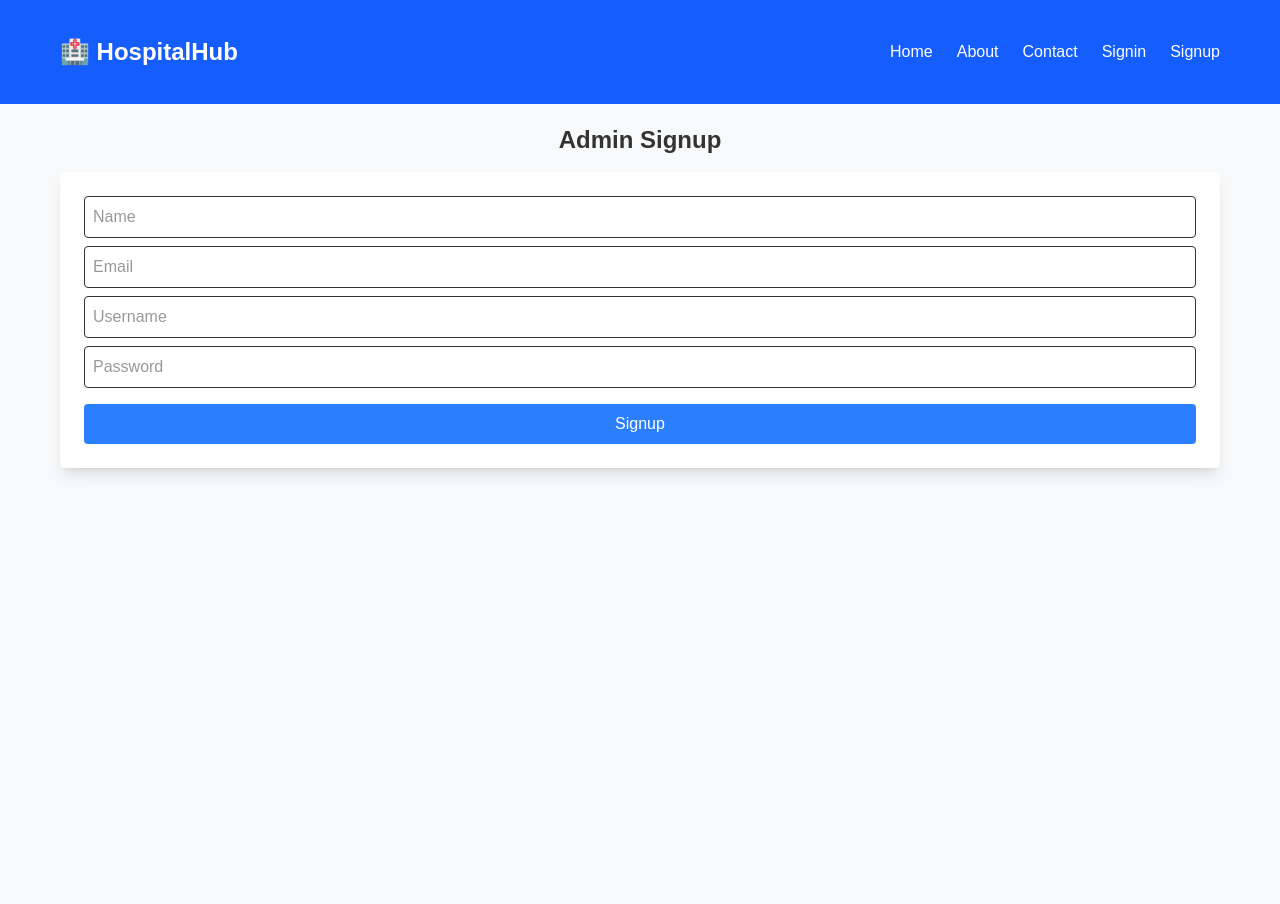
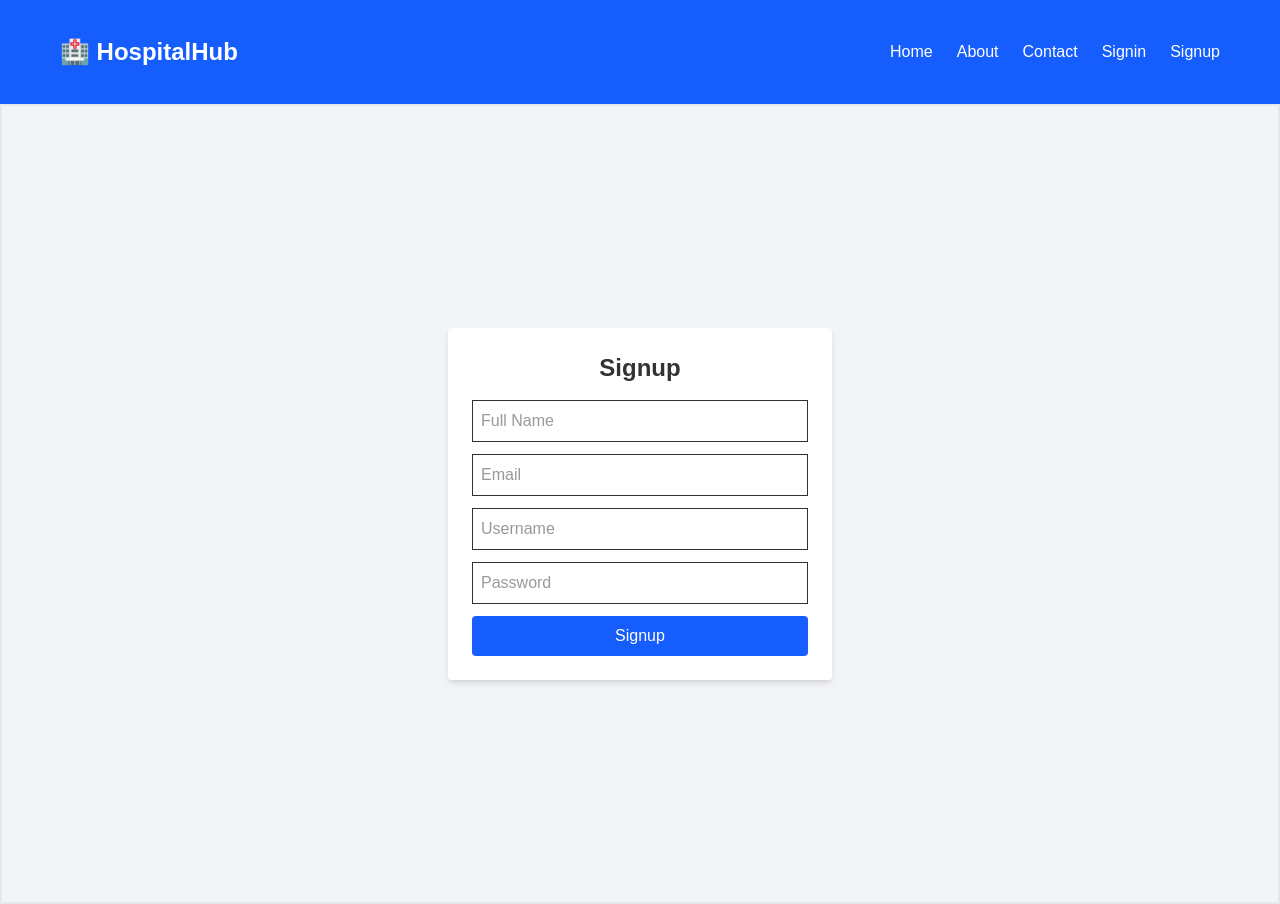
Before and after one commit to Rishiyaduwanshi/hospitalhub, a React (Vite) app: page /signup in a window 1280 px wide. Before the commit the page ends 800 px from the top, so only its background shows below. Built offline with nearby package versions, Linux system fonts and the light colour scheme; no server answers.

Commit message:
Refactor -> Authentication flow with improved error handling and UI updates for Signin and Signup components

```diff
--- a/src/auth/Signin.jsx
+++ b/src/auth/Signin.jsx
@@ -8,6 +8,7 @@ const API_BASE_URL = import.meta.env.VITE_API_BASE_URL;
 const Signin = () => {
   const { isAuthenticated } = useAuth();
   const navigate = useNavigate();
+  isAuthenticated && navigate("/admin/dashboard");
   const [formData, setFormData] = useState({ usernameOrEmail: "", password: "" });
 
   const handleChange = (e) => setFormData({ ...formData, [e.target.name]: e.target.value });
@@ -22,8 +23,8 @@ const Signin = () => {
         body: JSON.stringify(formData),
       });
 
-      if (!response.ok) throw new Error("Invalid credentials");
-
+      const result = await response.json();
+      if (!response.ok) throw new Error(result.message ?? "Invalid credentials");
       toast.success("Signin successful!");
       navigate("/admin/dashboard");
       window.location.reload();
--- a/src/auth/Signup.jsx
+++ b/src/auth/Signup.jsx
@@ -24,23 +24,29 @@ const Signup = () => {
         body: JSON.stringify(formData),
       });
 
-      if (!response.ok) throw new Error("Signup failed!");
-      toast.success("Signup successful! Please login.");
+      const result = await response.json();
+
+      if (!response.ok) {
+        throw new Error(result.message || "Signup failed"); // ✅ Backend Se Aaya Message Dikhayenge
+      }
+      toast.success("Signup successful! Please sign in.");
     } catch (error) {
-      toast.error(error.message);
+      toast.error(error.message); // ✅ Backend Ka Actual Error Message Show Hoga
     }
   };
 
   return (
-    <div className="container mx-auto max-w-md mt-10">
-      <h2 className="text-2xl font-bold text-center mb-4">Admin Signup</h2>
-      <form className="bg-white p-6 rounded shadow-lg" onSubmit={handleSubmit}>
-        <input type="text" name="name" placeholder="Name" onChange={handleChange} required className="w-full p-2 mb-2 border rounded" />
-        <input type="email" name="email" placeholder="Email" onChange={handleChange} required className="w-full p-2 mb-2 border rounded" />
-        <input type="text" name="username" placeholder="Username" onChange={handleChange} required className="w-full p-2 mb-2 border rounded" />
-        <input type="password" name="password" placeholder="Password" onChange={handleChange} required className="w-full p-2 mb-4 border rounded" />
-        <button type="submit" className="w-full bg-blue-500 text-white p-2 rounded">Signup</button>
-      </form>
+    <div className="min-h-screen flex items-center justify-center bg-gray-100 border-2 border-gray-200">
+      <div className="bg-white p-6 rounded shadow-md w-96">
+        <h2 className="text-2xl font-bold mb-4 text-center">Signup</h2>
+        <form onSubmit={handleSubmit} className="space-y-3">
+          <input type="text" name="name" placeholder="Full Name" required className="border p-2 w-full" onChange={handleChange} />
+          <input type="email" name="email" placeholder="Email" required className="border p-2 w-full" onChange={handleChange} />
+          <input type="text" name="username" placeholder="Username" required className="border p-2 w-full" onChange={handleChange} />
+          <input type="password" name="password" placeholder="Password" required className="border p-2 w-full" onChange={handleChange} />
+          <button type="submit" className="bg-blue-600 text-white px-4 py-2 rounded hover:bg-blue-700 w-full">Signup</button>
+        </form>
+      </div>
     </div>
   );
 };
```
